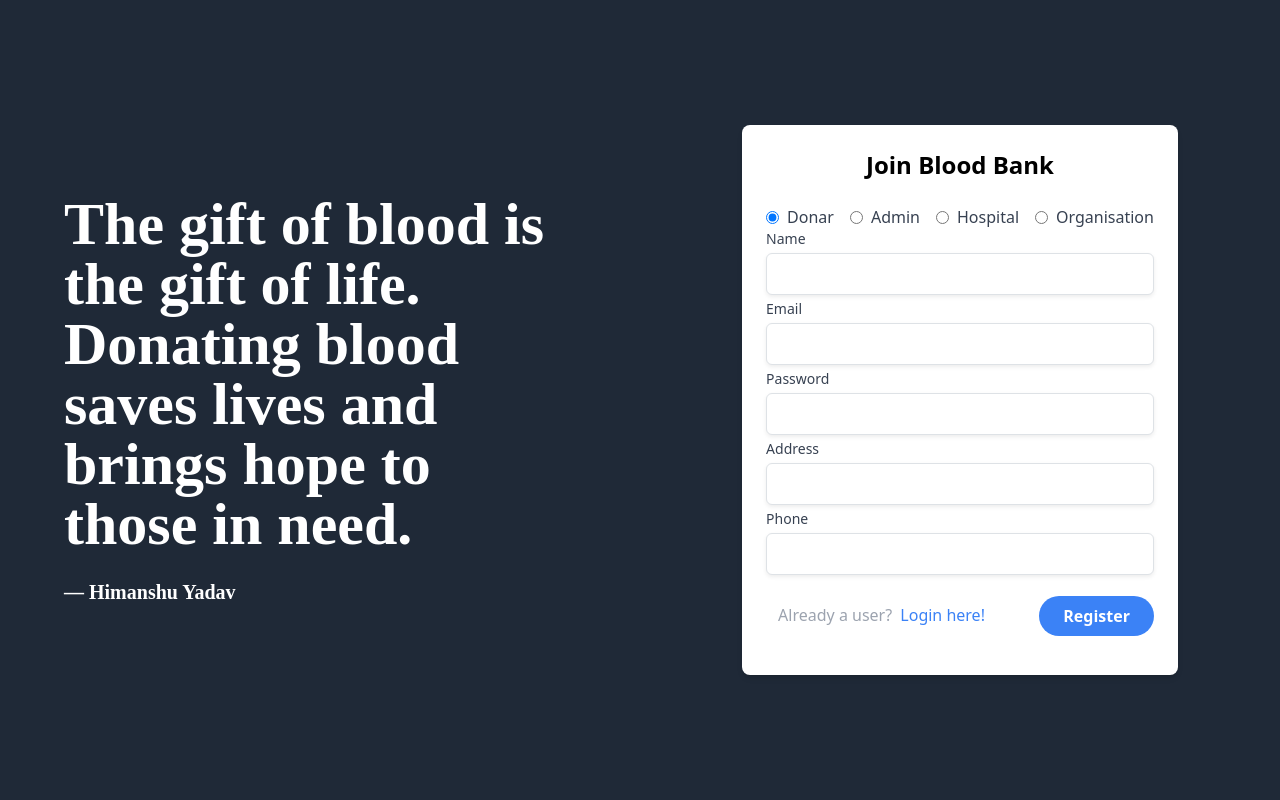
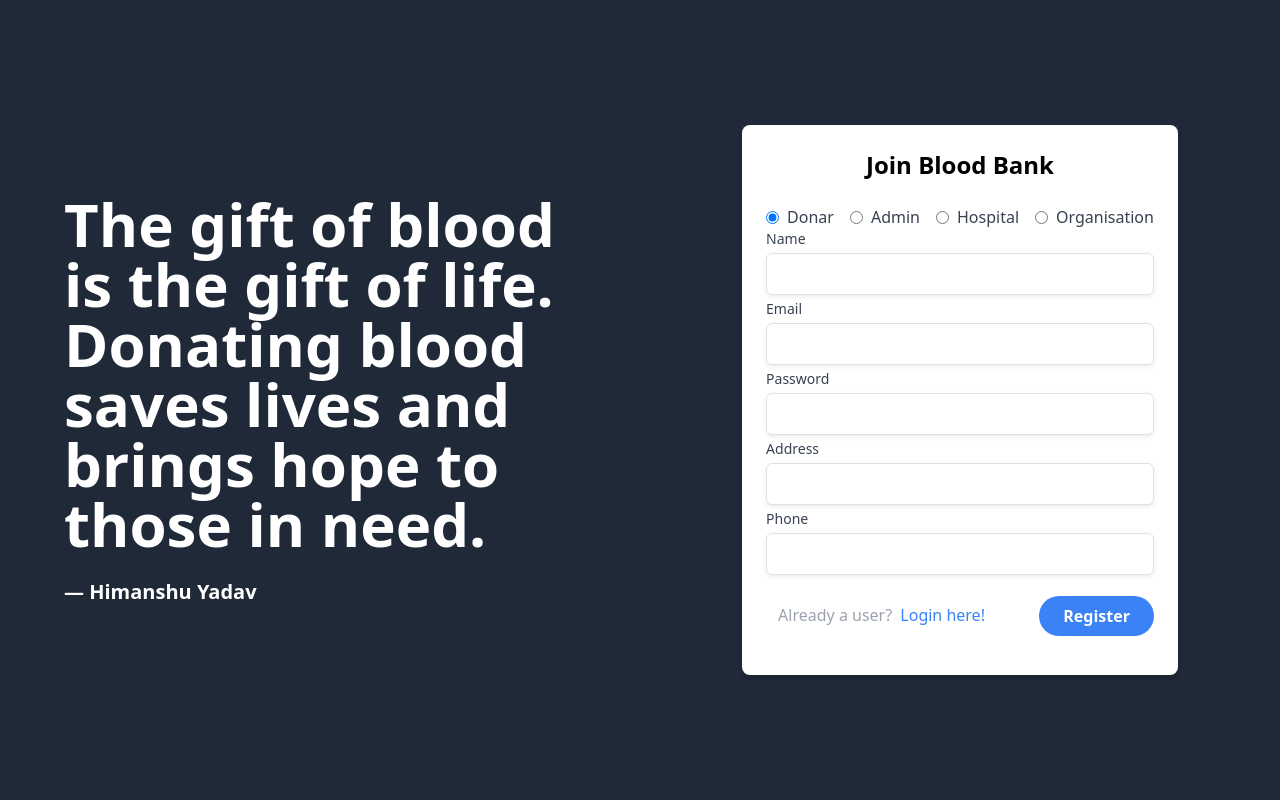
Before and after one commit to yhimanshu22/Blood-Bank, a React (Create React App) app in the folder frontend/: page /register in a window 1280 px wide. Shown: the top 800 px of the page. Built offline with nearby package versions, Linux system fonts and the light colour scheme; no server answers.

Commit message:
Change Quate font

```diff
--- a/frontend/src/pages/FAQ.js
+++ b/frontend/src/pages/FAQ.js
@@ -22,7 +22,7 @@ const FAQ = () => {
 
     return (
         <div className="container mx-auto p-6 bg-gray-800 text-white">
-            <h1 className="text-3xl font-bold text-center mb-6 text-red-500">Frequently Asked Questions</h1>
+            <h1 className="text-3xl font-bold text-center mb-6 text-white-500">Frequently Asked Questions</h1>
             <div className="space-y-4">
                 {faqs.map((faq, index) => (
                     <div key={index} className="p-4 bg-gray-700 rounded-lg shadow-md">
--- a/frontend/src/pages/auth/Quote.js
+++ b/frontend/src/pages/auth/Quote.js
@@ -1,22 +1,20 @@
 
 export const Quote = () => {
-    const quoteText =  "The gift of blood is the gift of life. Donating blood saves lives and brings hope to those in need.";
+    const quoteText = "The gift of blood is the gift of life. Donating blood saves lives and brings hope to those in need.";
     const author = " Himanshu Yadav";
 
     return (
         <div className="bg-gray-800 text-white dark:bg-gray-800 dark:text-white flex justify-center flex-col">
 
-                <div className="max-w-lg">
-                    <div  style={{ fontFamily: 'Anton' }} className="text-6xl font-bold">
-                        {quoteText}
-                    </div>
-                    <div style={{ fontFamily: 'Anton' }} className="max-w-md text-xl font-semibold text-left mt-4">
-                        — {author}
-                    </div>
-                    <div className="max-w-md text-mi font-light text-slate-500">
-                        { }
-                    </div>
+            <div className="max-w-lg">
+                <div className="text-6xl font-bold">
+                    {quoteText}
                 </div>
+                <div className="max-w-md text-xl font-semibold text-left mt-4">
+                    — {author}
+                </div>
+
+            </div>
 
         </div>
     );
```
